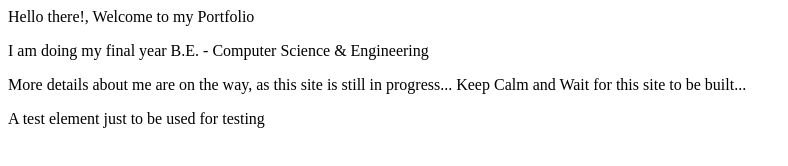
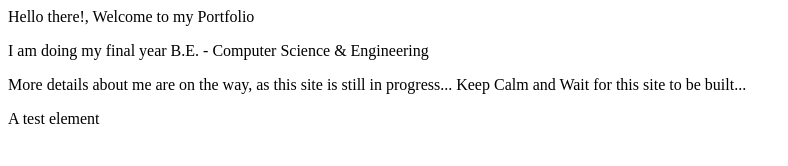
Before and after one commit to smmziaul/devfolio, a plain HTML site: page index.html in a window 1280 px wide. Shown: the whole page, without its empty margins (0-788 px from the left). Drawn offline with Linux system fonts and the light colour scheme.

Commit message:
Update index.html

```diff
--- a/index.html
+++ b/index.html
@@ -5,7 +5,9 @@
     <meta property="og:title" content="short title of your website/webpage" />
     <meta property="og:url" content="https://www.example.com/webpage/" />
     <meta property="og:description" content="description of your website/webpage">
-    <meta property="og:image" content="https://tools.impactbnd.com/placeholder/200x300">
+    <meta property="og:image" itemprop="image" content="https://tools.impactbnd.com/placeholder/200x300" />
+    <meta property="og:image:url" itemprop="image" content="https://tools.impactbnd.com/placeholder/200x300" />
+    <meta property="og:image:type" content="image/png" />
     <meta property="og:type" content="article" />
     <meta property="og:locale" content="en_GB" />
     <meta property="og:locale:alternate" content="fr_FR" />
@@ -19,7 +21,7 @@
     <div id="div2" text-align="center">
       <p>More details about me are on the way, as this site is still in progress...
       Keep Calm and Wait for this site to be built...</p>
-      <p>A test element just to be used for testing</p>
+      <p>A test element</p>
     <div>
   </body>
 </html>
```
